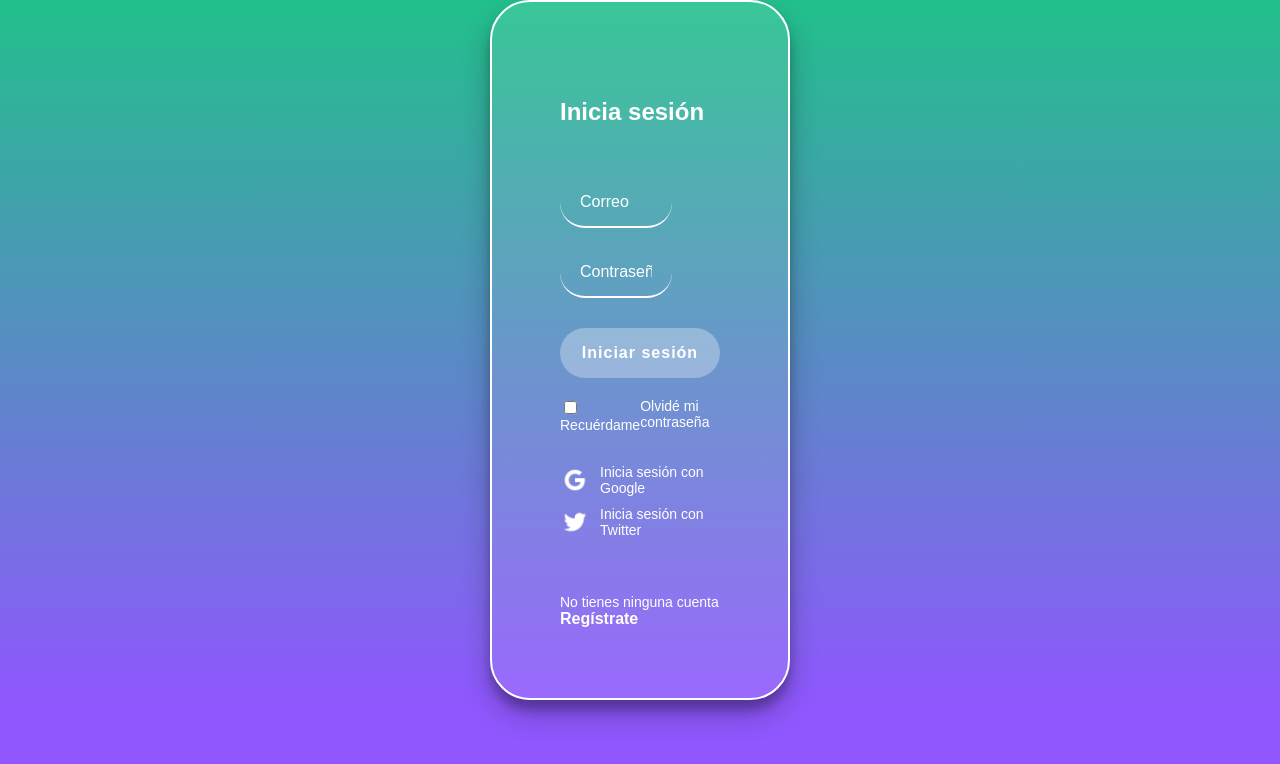
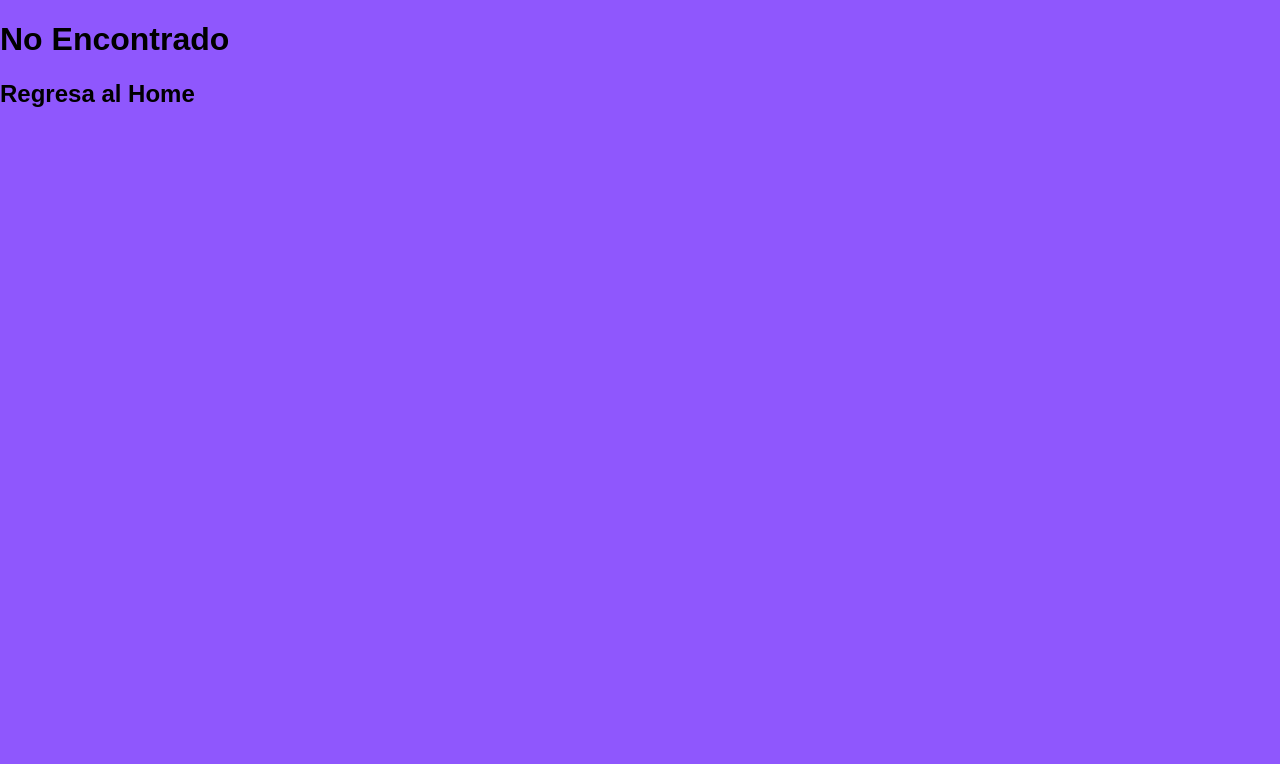
Before and after one commit to richi2050/Platzi_video, a React app: page /login in a window 1280 px wide. Shown: the top 764 px of the page. Built offline with nearby package versions, Linux system fonts and the light colour scheme; a web font is replaced by a local one.

Commit message:
se agfrego el notFound, y React.Fragment

```diff
--- /dev/null
+++ b/src/containers/NotFound.jsx
@@ -0,0 +1,9 @@
+import React from "react";
+
+const NotFound = () => (
+  <React.Fragment>
+    <h1> No Encontrado </h1>
+    <h2>Regresa al Home</h2>
+  </React.Fragment>
+);
+export default NotFound;
--- a/src/routes/App.js
+++ b/src/routes/App.js
@@ -1,16 +1,18 @@
-import React from 'react';
-import { BrowserRouter, Route, Switch } from 'react-router-dom';
-import Home from '../containers/Home';
-import Login from '../containers/Login';
-import Register from '../containers/Register';
+import React from "react";
+import { BrowserRouter, Route, Switch } from "react-router-dom";
+import Home from "../containers/Home";
+import Login from "../containers/Login";
+import Register from "../containers/Register";
+import NotFound from "../containers/NotFound";
 
 const App = () => (
-	<BrowserRouter>
-		<Switch>
-			<Route exact path='/' component ={Home} />
-			<Route exact path='/login' component ={Login} />
-			<Route exact path='/register' component ={Register} />
-		</Switch>
-	</BrowserRouter>
+  <BrowserRouter>
+    <Switch>
+      <Route component={NotFound} />
+      <Route exact path="/" component={Home} />
+      <Route exact path="/login" component={Login} />
+      <Route exact path="/register" component={Register} />
+    </Switch>
+  </BrowserRouter>
 );
 export default App;
```
